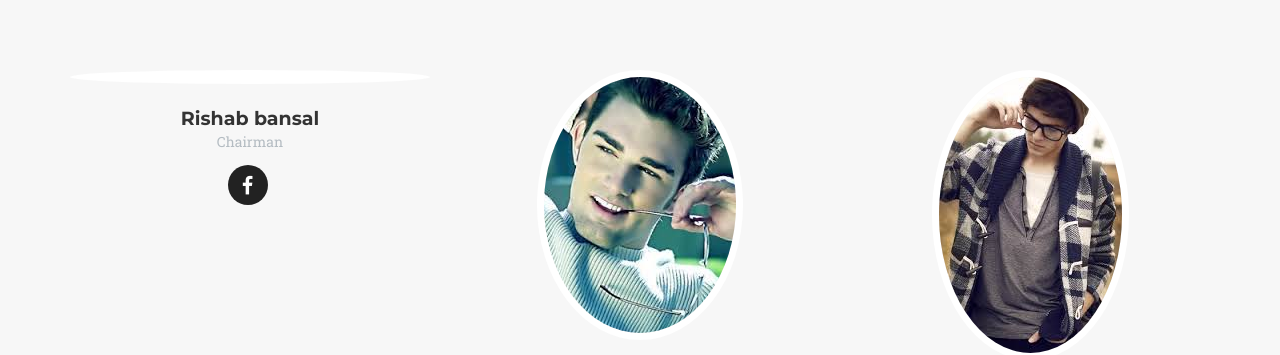
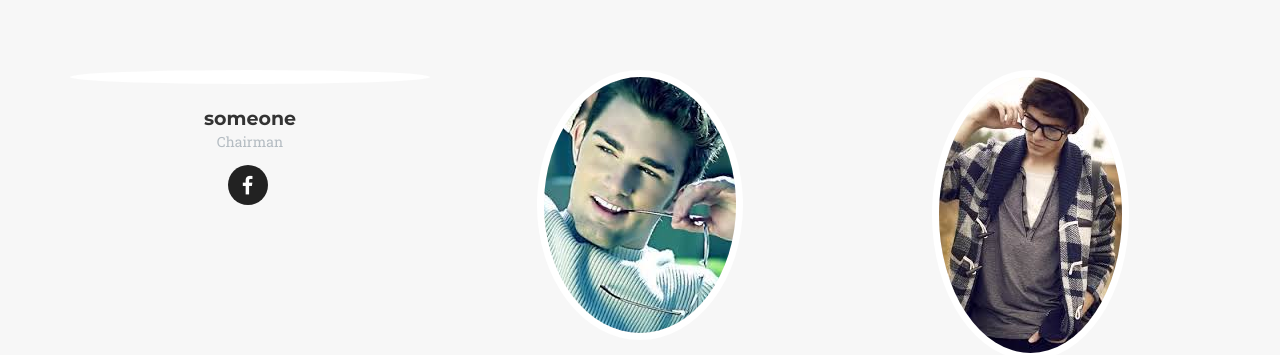
Before and after one commit to rishabbansal/rishabbansal.github.io, a Jekyll site: the page built from index.html, in a window 1280 px wide and 900 px high, scrolled down 2443 px. Shown: the part 153-508 px from the top of the window. Built offline with Jekyll 4.4.1, drawn with Linux system fonts in a browser that asks for light colours; some web fonts are replaced.

Commit message:
Update _config.yml

```diff
--- a/_config.yml
+++ b/_config.yml
@@ -9,7 +9,7 @@
 
 # Team names, titles and social links
 people:
-- name: Rishab bansal
+- name: someone
   pic: 1
   position: Chairman
   social:
```
